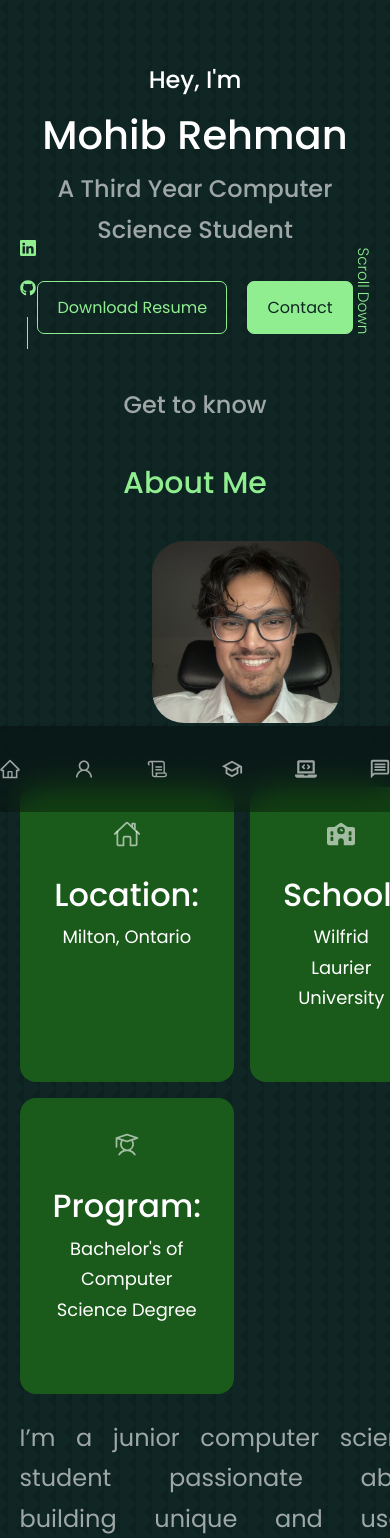
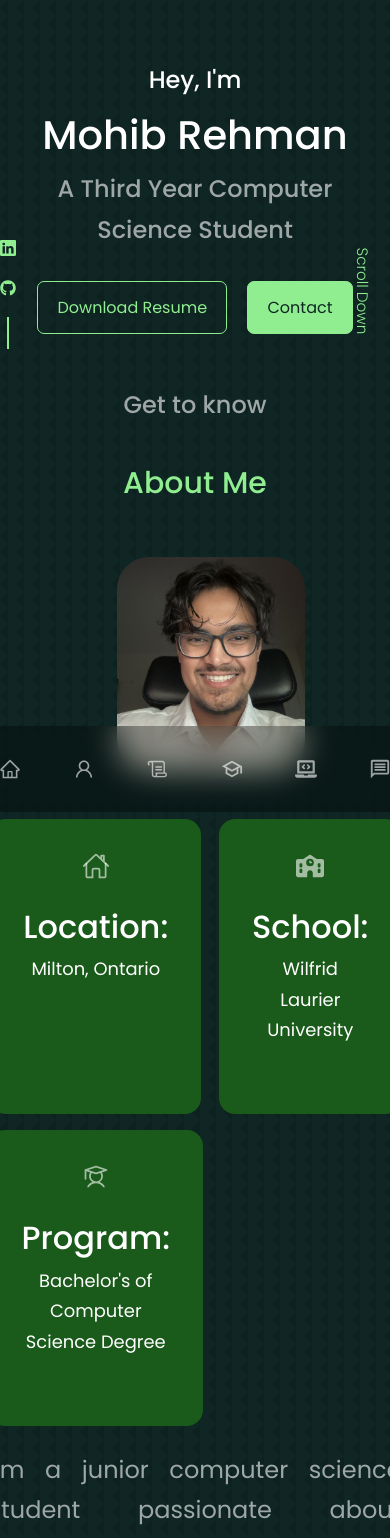
Before and after one commit to ImJehtts/Mohib-Website, a React (Create React App) app in the folder frontend/: page / in a window 390 px wide. Shown: the top 1538 px of the page. Built offline with nearby package versions, Linux system fonts and the light colour scheme.

Commit message:
trying to fix mobile css look

```diff
--- a/frontend/src/components/About/About.css
+++ b/frontend/src/components/About/About.css
@@ -76,6 +76,7 @@ p {
     .about__container{
         grid-template-columns: 1fr;
         gap: 0;
+        justify-content: center;
     }
 
     .about__me{
@@ -93,11 +94,13 @@ p {
         width: 70%;
         height: 100%;
         margin-top: -2rem;
-        transform: translateX(1.25rem);
+        transform: translateX(1rem);
+        margin: 0 auto;
     }
 
     .about__card{
         height: 35vh;
+        margin: 0 auto;
     }
 
     p{
@@ -116,6 +119,7 @@ p {
     .about__cards{
         grid-template-columns: 1fr 1fr;
         gap: 1rem;
+        justify-items: center;
     }
 
     .about__content{
@@ -128,6 +132,7 @@ p {
 
     .about__card{
         height: 35vh;
+        margin: 0 auto;
     }
 
     p{
--- a/frontend/src/components/Contact/Contact.css
+++ b/frontend/src/components/Contact/Contact.css
@@ -73,11 +73,13 @@ textarea{
     #Contact{
         margin-top: 120rem;
         margin-bottom: 35rem;
+        text-align: center;
     }
 
     .contact__container{
         grid-template-columns: 1fr;
         gap: 2rem;
+        justify-content: center;
     }
   }
 
@@ -87,9 +89,20 @@ textarea{
     #Contact{
         margin-top: 240rem;
         margin-bottom: 45rem;
+        text-align: center;
     }
 
     .contact__container {
         width: var(--container-width-sm);
+        justify-content: center;
+    }
+
+    form {
+        width: 100%;
+    }
+
+    input,
+    textarea {
+        width: 100%;
     }
   }
--- a/frontend/src/components/Footer/Footer.css
+++ b/frontend/src/components/Footer/Footer.css
@@ -37,6 +37,7 @@ footer a{
   @media screen and (max-width: 600px){
     .footer__links {
         flex-direction: column;
+        width: 100%;
         gap: 1.5rem;
     }
   }
--- a/frontend/src/components/Header/Header.css
+++ b/frontend/src/components/Header/Header.css
@@ -4,12 +4,15 @@ header {
     flex-direction: column;
     align-items: center;
     align-items: center;
+    text-align: center;
 }
 
 .header__container {
     text-align: center;
     height: auto;
     position: relative;
+    padding: 0 1rem;
+    width: 100%;
 }
 
 
@@ -48,3 +51,17 @@ header {
     font-weight: 200;
     font-size: 0.95rem;
 }
+
+@media screen and (max-width: 600px) {
+    .header__container {
+        padding: 0 1rem;
+    }
+
+    .header__socials {
+        left: 0;
+    }
+
+    .scroll__down {
+        right: -1rem;
+    }
+}
--- a/frontend/src/components/Portfolio/Portfolio.css
+++ b/frontend/src/components/Portfolio/Portfolio.css
@@ -55,7 +55,7 @@
   @media screen and (max-width: 650px){
 
     #Portfolio{
-        margin-top: 150rem;
+        margin-top: 170rem;
     }
 
     .portfolio__container{
--- a/frontend/src/components/School/School.css
+++ b/frontend/src/components/School/School.css
@@ -71,8 +71,8 @@
   @media screen and (max-width: 600px){
 
     #School{
-        margin-top: 67rem;
-        margin-bottom: 20rem;
+        margin-top: 63rem;
+        margin-bottom: 2078rem;
     }
 
     .school__container{
--- a/frontend/src/components/Skills/Skills.css
+++ b/frontend/src/components/Skills/Skills.css
@@ -43,6 +43,7 @@
 @media screen and (max-width: 1800px){
     #Skills{
         margin-top: 32rem;
+        justify-content: center;
     }
 
     .skills__container{
@@ -57,6 +58,7 @@
 
     .skills__content{
         padding: 1rem;
+        justify-items: center;
     }
   }
 
@@ -65,15 +67,18 @@
 
     #Skills{
         margin-top: 66.5rem;
+        text-align: center;
     }
 
     .skills__container{
         gap: 1rem;
+        justify-content: center;
     }
 
     .skills__container > div{
         width:100%;
         padding: 2rem 1rem;
+        margin: 0 auto;
     }
 
   }
```
